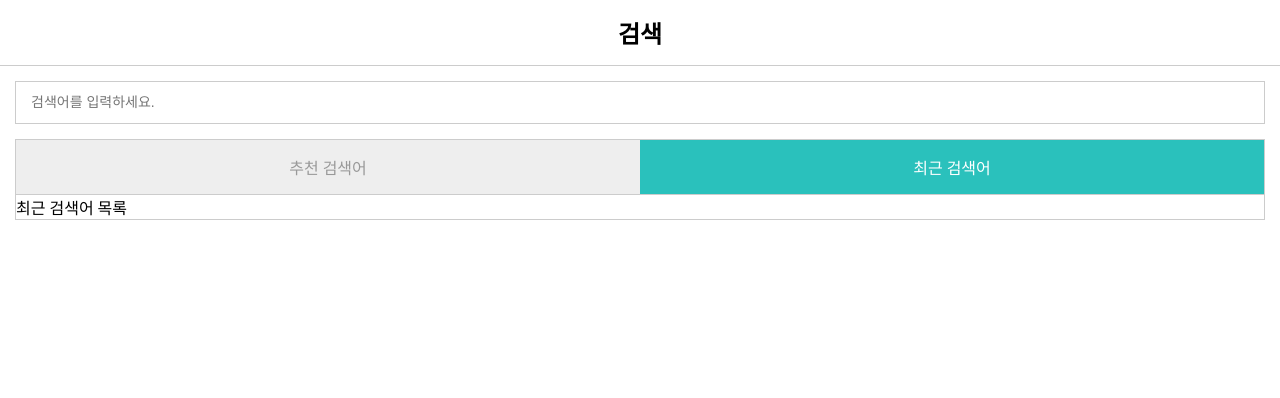
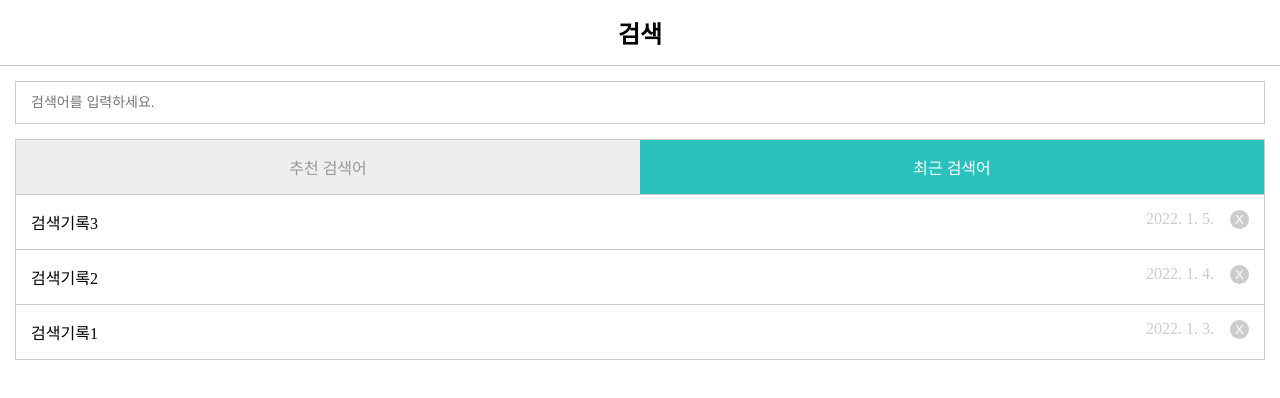
Before and after one commit to cinnamoneight26/first_react, a React app in the folder 3-component/: page / in a window 1280 px wide. Both pictures are taken after a click on the item "최근 검색어". Shown: the top 398 px of the page. Built offline with nearby package versions, Linux system fonts and the light colour scheme.

Commit message:
최근 검색어 구현 - 에러가 있음. 수정 필요

```diff
--- a/3-component/src/App.js
+++ b/3-component/src/App.js
@@ -7,7 +7,7 @@ import SearchResult from "./components/SearchResult.js";
 import Store from "./Store.js";
 import Tabs, {TabType} from './components/Tabs.js';
 import KeywordList from './components/KeywordList.js';
-
+import HistoryList from "./components/HistoryList.js";
 
 export default class App extends React.Component {
     constructor() {
@@ -76,7 +76,9 @@ export default class App extends React.Component {
               {selectedTab === TabType.KEYWORD && (
                 <KeywordList onClick={(keyword) => this.search(keyword)} />
               )}
-              {selectedTab === TabType.HISTORY && <>최근 검색어 목록</>}
+              {selectedTab === TabType.HISTORY && (
+                <HistoryList onClick={(keyword) => this.search(keyword)} />
+              )}
             </>}
         </div>
 
--- a/3-component/src/Store.js
+++ b/3-component/src/Store.js
@@ -46,7 +46,7 @@ class Store {
   }
 
   _sortHistory(history1, history2) {
-    return history2.date > history1.date;
+    return history2.date - history1.date;
   }
 
   removeHistory(keyword) {
--- /dev/null
+++ b/3-component/src/components/HistoryList.js
@@ -0,0 +1,34 @@
+import React from "react";
+import List from "./List.js";
+import store from "../Store.js";
+import { formatRelativeDate } from "../helpers.js";
+
+export default class HistoryList extends List {
+    componentDidMount() {
+        this.fetch();
+    }
+
+    fetch() {
+        const data = store.getHistoryList();
+        this.setState({data});
+    }
+
+    handleClickRemoveHistory(event, keyword) {
+        event.stopPropagation();
+        store.removeHistory(keyword);
+        this.fetch();
+    }
+
+    renderItem(item) {
+        return (
+            <>
+                <span>{item.keyword}</span>
+                <span className="date">{formatRelativeDate(item.date)}</span>
+                <button
+                    className="btn-remove"
+                    onClick={event => this.handleClickRemoveHistory(event, item.keyword)}>
+                </button>
+            </>
+        )
+    }
+}
```
